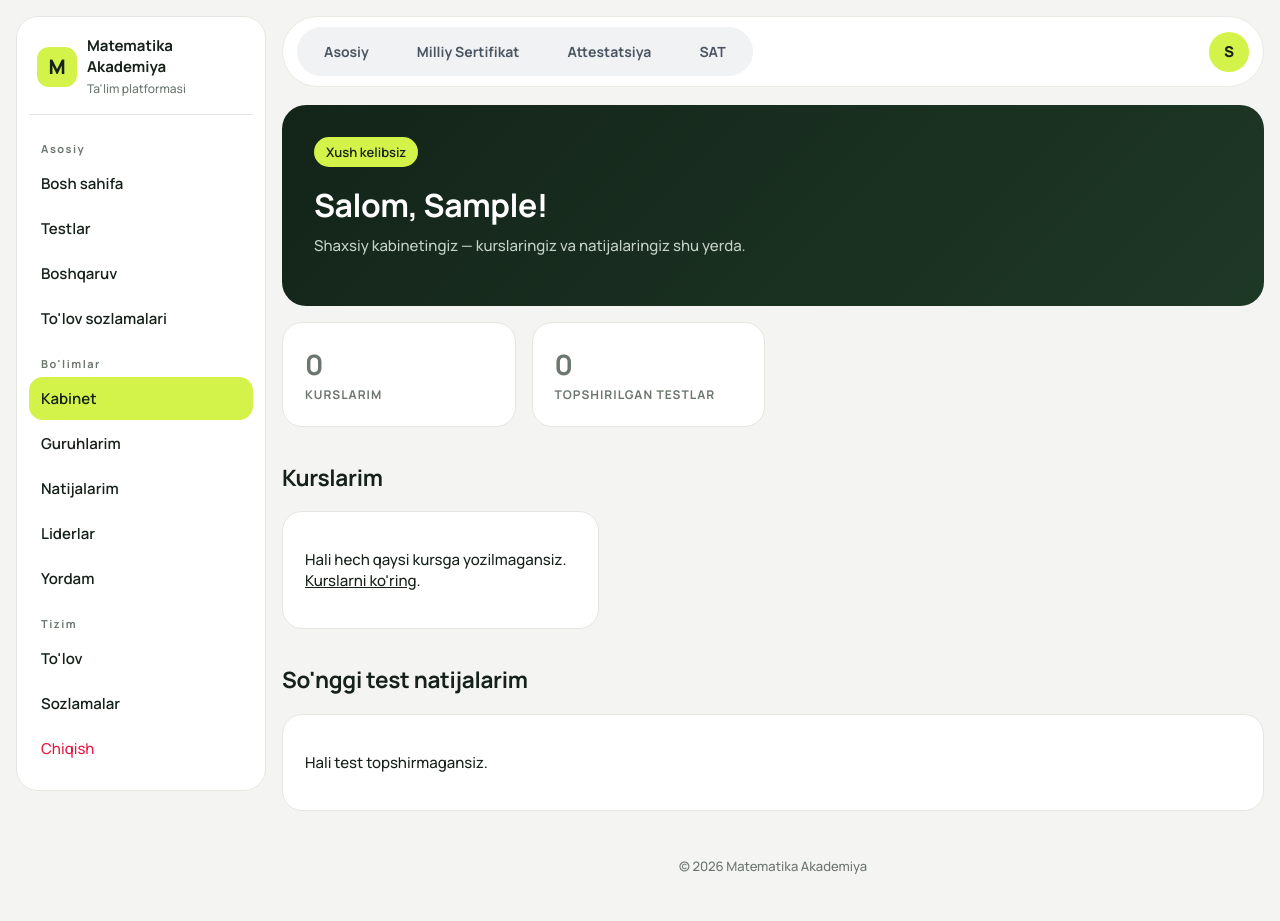
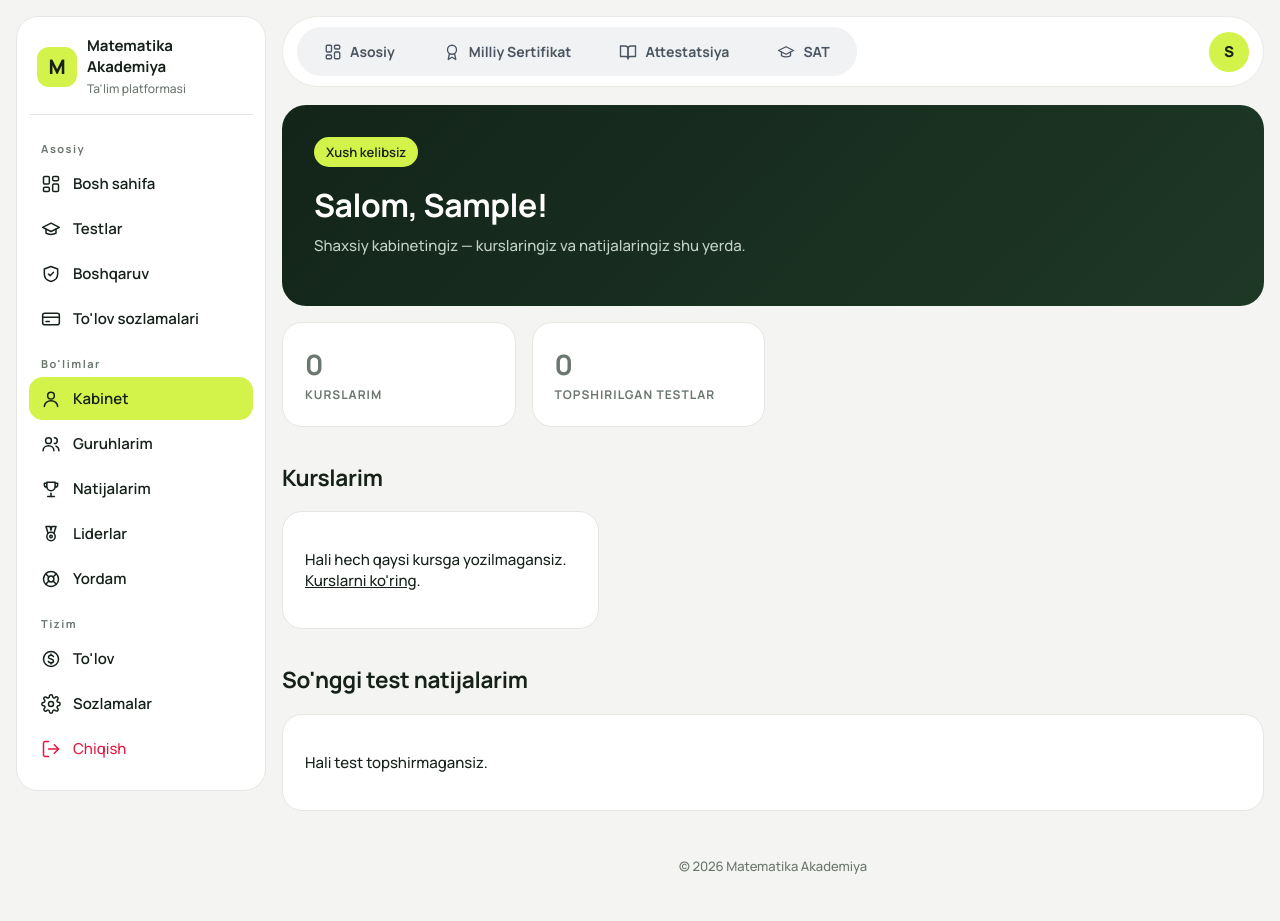
Before and after one commit to rahimjonovabdullo/matematika-akademiya, a Django app: page /kabinet/ in a window 1280 px wide. Run offline with Django 5.2, Linux system fonts and the light colour scheme; the visitor is signed in with stand-in values (Sample User, id 1); data that the repository does not hold is empty.

Commit message:
Update navigation and styles in base.html

```diff
--- a/templates/base.html
+++ b/templates/base.html
@@ -20,22 +20,22 @@
     <div class="brand"><div class="logo">M</div><div><b>Matematika Akademiya</b><small>Ta'lim platformasi</small></div></div>
     {% if user.is_authenticated %}
     <div class="grp">Asosiy</div>
-    <a class="nav {% if request.resolver_match.url_name == 'home' %}on{% endif %}" href="{% url 'home' %}">Bosh sahifa</a>
-    <a class="nav {% if request.resolver_match.url_name == 'tests_list' %}on{% endif %}" href="{% url 'tests_list' %}">Testlar</a>
+    <a class="nav {% if request.resolver_match.url_name == 'home' %}on{% endif %}" href="{% url 'home' %}"><svg class="ni" viewBox="0 0 24 24" aria-hidden="true"><rect x="3" y="3" width="7" height="9" rx="1.5"/><rect x="14" y="3" width="7" height="5" rx="1.5"/><rect x="14" y="12" width="7" height="9" rx="1.5"/><rect x="3" y="16" width="7" height="5" rx="1.5"/></svg>Bosh sahifa</a>
+    <a class="nav {% if request.resolver_match.url_name == 'tests_list' %}on{% endif %}" href="{% url 'tests_list' %}"><svg class="ni" viewBox="0 0 24 24" aria-hidden="true"><path d="M22 10 12 5 2 10l10 5 10-5z"/><path d="M6 12v5c3 2 9 2 12 0v-5"/></svg>Testlar</a>
     {% if user.is_staff %}
-    <a class="nav {% if request.path|slice:':11' == '/boshqaruv/' and request.resolver_match.url_name != 'manage_payment' %}on{% endif %}" href="{% url 'manage_courses' %}">Boshqaruv</a>
-    <a class="nav {% if request.resolver_match.url_name == 'manage_payment' %}on{% endif %}" href="{% url 'manage_payment' %}">To'lov sozlamalari</a>
+    <a class="nav {% if request.path|slice:':11' == '/boshqaruv/' and request.resolver_match.url_name != 'manage_payment' %}on{% endif %}" href="{% url 'manage_courses' %}"><svg class="ni" viewBox="0 0 24 24" aria-hidden="true"><path d="M12 3l8 3v6c0 5-3.5 8-8 9-4.5-1-8-4-8-9V6l8-3z"/><path d="M9 12l2 2 4-4"/></svg>Boshqaruv</a>
+    <a class="nav {% if request.resolver_match.url_name == 'manage_payment' %}on{% endif %}" href="{% url 'manage_payment' %}"><svg class="ni" viewBox="0 0 24 24" aria-hidden="true"><rect x="2" y="5" width="20" height="14" rx="2.5"/><path d="M2 10h20"/><path d="M6 15h4"/></svg>To'lov sozlamalari</a>
     {% endif %}
     <div class="grp">Bo'limlar</div>
-    <a class="nav {% if request.resolver_match.url_name == 'dashboard' %}on{% endif %}" href="{% url 'dashboard' %}">Kabinet</a>
-    <a class="nav {% if request.resolver_match.url_name == 'my_groups' %}on{% endif %}" href="{% url 'my_groups' %}">Guruhlarim</a>
-    <a class="nav {% if request.resolver_match.url_name == 'results_list' %}on{% endif %}" href="{% url 'results_list' %}">Natijalarim</a>
-    <a class="nav {% if request.resolver_match.url_name == 'leaderboard' %}on{% endif %}" href="{% url 'leaderboard' %}">Liderlar</a>
-    <a class="nav {% if request.resolver_match.url_name == 'help_page' %}on{% endif %}" href="{% url 'help_page' %}">Yordam</a>
+    <a class="nav {% if request.resolver_match.url_name == 'dashboard' %}on{% endif %}" href="{% url 'dashboard' %}"><svg class="ni" viewBox="0 0 24 24" aria-hidden="true"><circle cx="12" cy="8" r="4"/><path d="M4 21c0-4 3.6-7 8-7s8 3 8 7"/></svg>Kabinet</a>
+    <a class="nav {% if request.resolver_match.url_name == 'my_groups' %}on{% endif %}" href="{% url 'my_groups' %}"><svg class="ni" viewBox="0 0 24 24" aria-hidden="true"><circle cx="9" cy="8" r="3.5"/><path d="M2.5 20c0-3.5 3-6 6.5-6s6.5 2.5 6.5 6"/><path d="M16 4.5a3.5 3.5 0 0 1 0 7"/><path d="M18 14.5c2 .8 3.5 2.7 3.5 5.5"/></svg>Guruhlarim</a>
+    <a class="nav {% if request.resolver_match.url_name == 'results_list' %}on{% endif %}" href="{% url 'results_list' %}"><svg class="ni" viewBox="0 0 24 24" aria-hidden="true"><path d="M8 21h8"/><path d="M12 17v4"/><path d="M7 4h10v5a5 5 0 0 1-10 0V4z"/><path d="M17 5h3v2a3 3 0 0 1-3 3"/><path d="M7 5H4v2a3 3 0 0 0 3 3"/></svg>Natijalarim</a>
+    <a class="nav {% if request.resolver_match.url_name == 'leaderboard' %}on{% endif %}" href="{% url 'leaderboard' %}"><svg class="ni" viewBox="0 0 24 24" aria-hidden="true"><circle cx="12" cy="15" r="5"/><path d="M8.5 11 6 3h5l1 4"/><path d="M15.5 11 18 3h-5l-1 4"/><circle cx="12" cy="15" r="1.5"/></svg>Liderlar</a>
+    <a class="nav {% if request.resolver_match.url_name == 'help_page' %}on{% endif %}" href="{% url 'help_page' %}"><svg class="ni" viewBox="0 0 24 24" aria-hidden="true"><circle cx="12" cy="12" r="9"/><circle cx="12" cy="12" r="3.5"/><path d="M5.6 5.6l3.9 3.9M14.5 14.5l3.9 3.9M18.4 5.6l-3.9 3.9M9.5 14.5l-3.9 3.9"/></svg>Yordam</a>
     <div class="grp">Tizim</div>
-    <a class="nav {% if request.resolver_match.url_name == 'payment_page' %}on{% endif %}" href="{% url 'payment_page' %}">To'lov</a>
-    <a class="nav {% if request.resolver_match.url_name == 'settings_page' %}on{% endif %}" href="{% url 'settings_page' %}">Sozlamalar</a>
-    <form method="post" action="{% url 'logout' %}" style="margin:0">{% csrf_token %}<button type="submit" class="nav out" style="background:none;border:0;font:inherit;cursor:pointer;text-align:left;width:100%">Chiqish</button></form>
+    <a class="nav {% if request.resolver_match.url_name == 'payment_page' %}on{% endif %}" href="{% url 'payment_page' %}"><svg class="ni" viewBox="0 0 24 24" aria-hidden="true"><circle cx="12" cy="12" r="9"/><path d="M15 9.2c-.5-1-1.6-1.6-3-1.6-1.7 0-3 .9-3 2.2 0 3 6 1.6 6 4.6 0 1.3-1.3 2.2-3 2.2-1.5 0-2.7-.7-3.2-1.8"/><path d="M12 6v1.6M12 16.4V18"/></svg>To'lov</a>
+    <a class="nav {% if request.resolver_match.url_name == 'settings_page' %}on{% endif %}" href="{% url 'settings_page' %}"><svg class="ni" viewBox="0 0 24 24" aria-hidden="true"><circle cx="12" cy="12" r="3"/><path d="M19.4 15a1.7 1.7 0 0 0 .3 1.8l.1.1a2 2 0 1 1-2.8 2.8l-.1-.1a1.7 1.7 0 0 0-1.8-.3 1.7 1.7 0 0 0-1 1.5V21a2 2 0 1 1-4 0v-.1a1.7 1.7 0 0 0-1.1-1.5 1.7 1.7 0 0 0-1.8.3l-.1.1a2 2 0 1 1-2.8-2.8l.1-.1a1.7 1.7 0 0 0 .3-1.8 1.7 1.7 0 0 0-1.5-1H3a2 2 0 1 1 0-4h.1a1.7 1.7 0 0 0 1.5-1.1 1.7 1.7 0 0 0-.3-1.8l-.1-.1a2 2 0 1 1 2.8-2.8l.1.1a1.7 1.7 0 0 0 1.8.3H9a1.7 1.7 0 0 0 1-1.5V3a2 2 0 1 1 4 0v.1a1.7 1.7 0 0 0 1 1.5 1.7 1.7 0 0 0 1.8-.3l.1-.1a2 2 0 1 1 2.8 2.8l-.1.1a1.7 1.7 0 0 0-.3 1.8V9a1.7 1.7 0 0 0 1.5 1H21a2 2 0 1 1 0 4h-.1a1.7 1.7 0 0 0-1.5 1z"/></svg>Sozlamalar</a>
+    <form method="post" action="{% url 'logout' %}" style="margin:0">{% csrf_token %}<button type="submit" class="nav out" style="background:none;border:0;font:inherit;cursor:pointer;text-align:left;width:100%"><svg class="ni" viewBox="0 0 24 24" aria-hidden="true"><path d="M9 21H5a2 2 0 0 1-2-2V5a2 2 0 0 1 2-2h4"/><path d="M16 17l5-5-5-5"/><path d="M21 12H9"/></svg>Chiqish</button></form>
     {% else %}
     {% include "academy/_side_guest.html" %}
     {% endif %}
@@ -44,15 +44,15 @@
     <div class="tb">
       {% if request.path == tests_url %}
       <nav class="tb-tabs">
-        <a class="tb-tab" href="{{ home_url }}">Bosh sahifa</a>
-        <span class="tb-tab on">Testlar</span>
+        <a class="tb-tab" href="{{ home_url }}"><svg class="ni" viewBox="0 0 24 24" aria-hidden="true"><rect x="3" y="3" width="7" height="9" rx="1.5"/><rect x="14" y="3" width="7" height="5" rx="1.5"/><rect x="14" y="12" width="7" height="9" rx="1.5"/><rect x="3" y="16" width="7" height="5" rx="1.5"/></svg>Bosh sahifa</a>
+        <span class="tb-tab on"><svg class="ni" viewBox="0 0 24 24" aria-hidden="true"><path d="M22 10 12 5 2 10l10 5 10-5z"/><path d="M6 12v5c3 2 9 2 12 0v-5"/></svg>Testlar</span>
       </nav>
       {% else %}
       <nav class="tb-tabs">
-        <a class="tb-tab {% if request.path == home_url and not request.GET.bolim %}on{% endif %}" href="{{ home_url }}">Asosiy</a>
-        <a class="tb-tab {% if request.GET.bolim == 'milliy' or course.category == 'milliy' or attempt.course.category == 'milliy' %}on{% endif %}" href="{{ home_url }}?bolim=milliy">Milliy Sertifikat</a>
-        <a class="tb-tab {% if request.GET.bolim == 'attestatsiya' or course.category == 'attestatsiya' or attempt.course.category == 'attestatsiya' %}on{% endif %}" href="{{ home_url }}?bolim=attestatsiya">Attestatsiya</a>
-        <a class="tb-tab {% if request.GET.bolim == 'sat' or course.category == 'sat' or attempt.course.category == 'sat' %}on{% endif %}" href="{{ home_url }}?bolim=sat">SAT</a>
+        <a class="tb-tab {% if request.path == home_url and not request.GET.bolim %}on{% endif %}" href="{{ home_url }}"><svg class="ni" viewBox="0 0 24 24" aria-hidden="true"><rect x="3" y="3" width="7" height="9" rx="1.5"/><rect x="14" y="3" width="7" height="5" rx="1.5"/><rect x="14" y="12" width="7" height="9" rx="1.5"/><rect x="3" y="16" width="7" height="5" rx="1.5"/></svg>Asosiy</a>
+        <a class="tb-tab {% if request.GET.bolim == 'milliy' or course.category == 'milliy' or attempt.course.category == 'milliy' %}on{% endif %}" href="{{ home_url }}?bolim=milliy"><svg class="ni" viewBox="0 0 24 24" aria-hidden="true"><circle cx="12" cy="9" r="6"/><path d="M8.5 14.5 7 22l5-3 5 3-1.5-7.5"/></svg>Milliy Sertifikat</a>
+        <a class="tb-tab {% if request.GET.bolim == 'attestatsiya' or course.category == 'attestatsiya' or attempt.course.category == 'attestatsiya' %}on{% endif %}" href="{{ home_url }}?bolim=attestatsiya"><svg class="ni" viewBox="0 0 24 24" aria-hidden="true"><path d="M2 4h6a4 4 0 0 1 4 4v13a3 3 0 0 0-3-3H2z"/><path d="M22 4h-6a4 4 0 0 0-4 4v13a3 3 0 0 1 3-3h7z"/></svg>Attestatsiya</a>
+        <a class="tb-tab {% if request.GET.bolim == 'sat' or course.category == 'sat' or attempt.course.category == 'sat' %}on{% endif %}" href="{{ home_url }}?bolim=sat"><svg class="ni" viewBox="0 0 24 24" aria-hidden="true"><path d="M22 10 12 5 2 10l10 5 10-5z"/><path d="M6 12v5c3 2 9 2 12 0v-5"/></svg>SAT</a>
       </nav>
       {% endif %}
       <div class="tb-right">
@@ -70,6 +70,12 @@
   </div>
 </div>
 {% include "academy/_math.html" %}
+<style>
+.side .nav{display:flex;align-items:center;gap:12px}
+.side .nav .ni{width:20px;height:20px;flex:none;fill:none;stroke:currentColor;stroke-width:1.8;stroke-linecap:round;stroke-linejoin:round}
+.tb-tabs .tb-tab{display:inline-flex;align-items:center;gap:8px}
+.tb-tabs .tb-tab .ni{width:18px;height:18px;flex:none;fill:none;stroke:currentColor;stroke-width:1.8;stroke-linecap:round;stroke-linejoin:round}
+</style>
 <style>
 .pw-wrap{position:relative;display:block}
 .pw-wrap input{padding-right:60px !important;width:100%;box-sizing:border-box}
```
